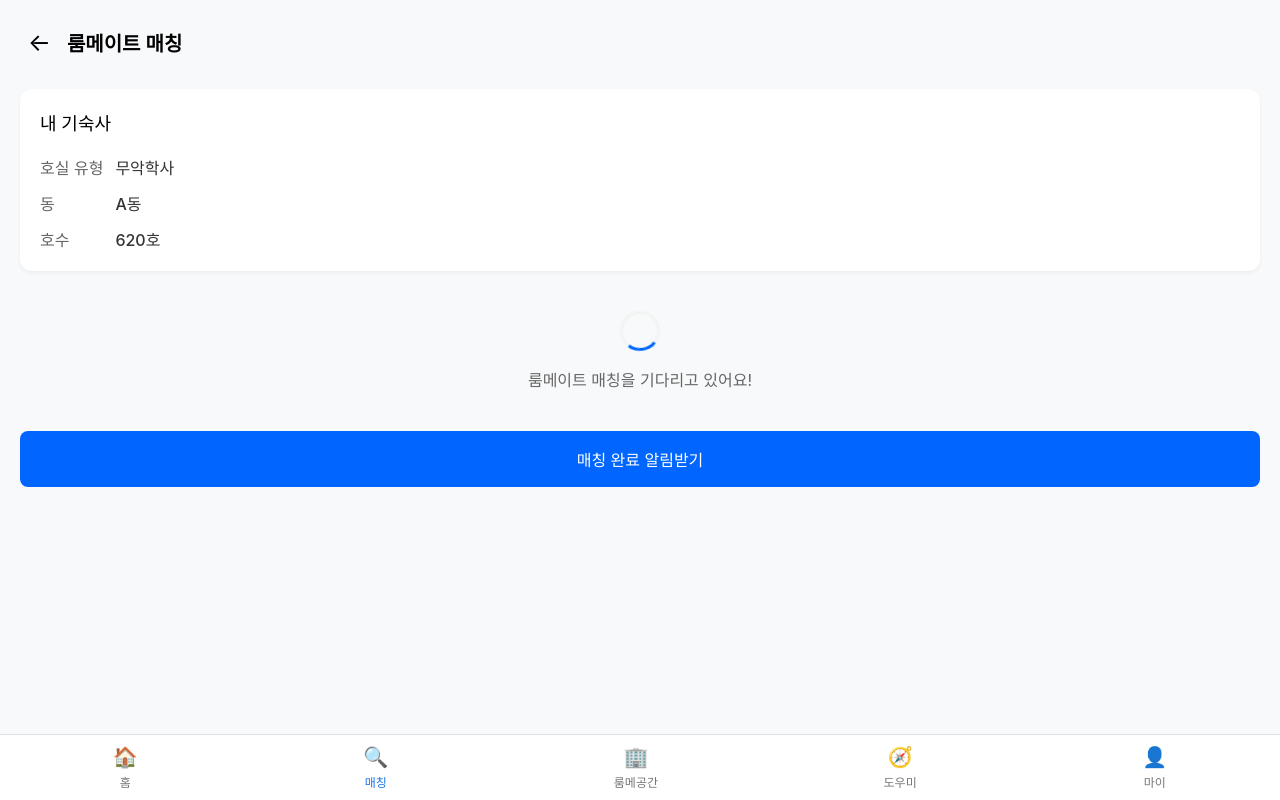
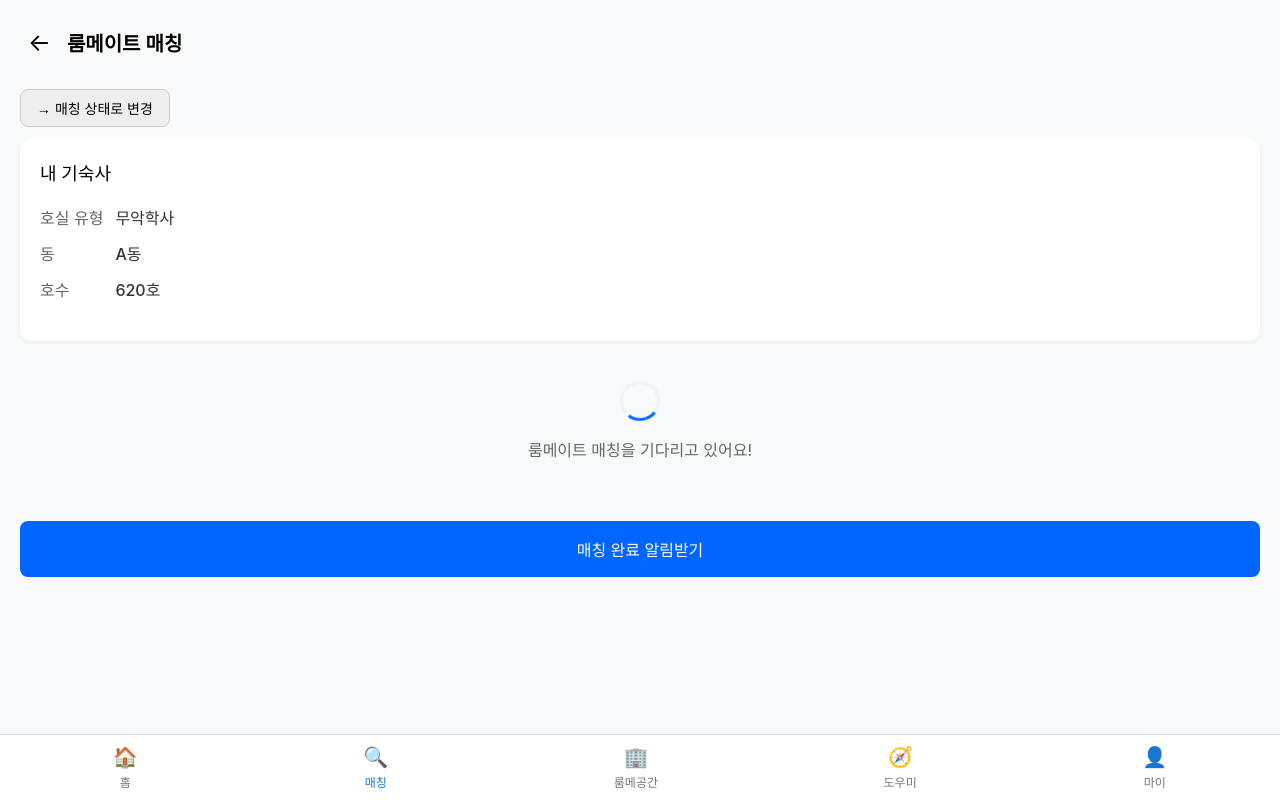
Before and after one commit to lloes098/ycc_project_frontend, a React (Create React App) app in the folder ycc_project_fe/: page /matching in a window 1280 px wide. Built offline with nearby package versions, Linux system fonts and the light colour scheme.

Commit message:
matching 수정

```diff
--- a/ycc_project_fe/src/pages/Dormitory/Matching.tsx
+++ b/ycc_project_fe/src/pages/Dormitory/Matching.tsx
@@ -1,4 +1,4 @@
-import React from 'react';
+import React, { useState } from 'react';
 import { useNavigate } from 'react-router-dom';
 import styled from 'styled-components';
 import BackButton from '../../components/BackButton';
@@ -9,7 +9,7 @@ const Container = styled.div`
   user-select: none;
   background-color: #f8f9fa;
   min-height: 100vh;
-  padding-bottom: 100px; // ✅ BottomNavigation 안 가리도록 패딩 추가
+  padding-bottom: 100px;
 `;
 
 const Header = styled.div`
@@ -46,6 +46,7 @@ const InfoGrid = styled.div`
   gap: 12px;
   font-size: 16px;
   user-select: none;
+  margin-bottom: 20px;
 `;
 
 const Label = styled.span`
@@ -96,13 +97,32 @@ const MatchingButton = styled.button`
   font-weight: 500;
   cursor: pointer;
   transition: background-color 0.2s;
+  margin-top: 20px;
 
   &:hover {
     background-color: #0052cc;
   }
 `;
 
+const ToggleTestButton = styled.button`
+  margin-bottom: 12px;
+  padding: 8px 16px;
+  background-color: #eee;
+  border: 1px solid #ccc;
+  font-size: 14px;
+  border-radius: 8px;
+  cursor: pointer;
+`;
+
 const Matching: React.FC = () => {
+  const navigate = useNavigate();
+  const [isMatched, setIsMatched] = useState(false);
+
+  const roommates = [
+    { name: '룸메1', major: 'OO공과', studentId: '25학번', gender: '여성', age: '20세' },
+    { name: '룸메2', major: '문헌정보학과', studentId: '23학번', gender: '여성', age: '22세' }
+  ];
+
   return (
     <>
       <Container>
@@ -111,20 +131,50 @@ const Matching: React.FC = () => {
           <Title>룸메이트 매칭</Title>
         </Header>
 
+        {/* ✅ 테스트용 전환 버튼 */}
+        <ToggleTestButton onClick={() => setIsMatched(prev => !prev)}>
+          {isMatched ? '← 매칭 해제' : '→ 매칭 상태로 변경'}
+        </ToggleTestButton>
+
+        {/* 내 기숙사 정보 */}
         <Section>
           <SectionTitle>내 기숙사</SectionTitle>
           <InfoGrid>
             <Label>호실 유형</Label>
             <Value>무악학사</Value>
-
             <Label>동</Label>
             <Value>A동</Value>
-
             <Label>호수</Label>
             <Value>620호</Value>
           </InfoGrid>
         </Section>
 
+        {isMatched ? (
+          <>
+            <Section>
+              <SectionTitle>룸메이트</SectionTitle>
+              {roommates.map((r, i) => (
+                <InfoGrid key={i}>
+                  <Label>이름</Label>
+                  <Value>{r.name}</Value>
+                  <Label>학과</Label>
+                  <Value>{r.major}</Value>
+                  <Label>학번</Label>
+                  <Value>{r.studentId}</Value>
+                  <Label>성별</Label>
+                  <Value>{r.gender}</Value>
+                  <Label>나이</Label>
+                  <Value>{r.age}</Value>
+                </InfoGrid>
+              ))}
+            </Section>
+
+            <MatchingButton onClick={() => console.log('룸메이트 공간 입장')}>
+              룸메이트 공간 입장
+            </MatchingButton>
+          </>
+        ) : (
+          <>
             <LoadingContainer>
               <LoadingSpinner />
               <LoadingText>룸메이트 매칭을 기다리고 있어요!</LoadingText>
@@ -133,6 +183,8 @@ const Matching: React.FC = () => {
             <MatchingButton onClick={() => console.log('매칭 알림 신청')}>
               매칭 완료 알림받기
             </MatchingButton>
+          </>
+        )}
       </Container>
 
       <BottomNavigation />
```
Lines whose indentation alone changed are shown as unchanged.
